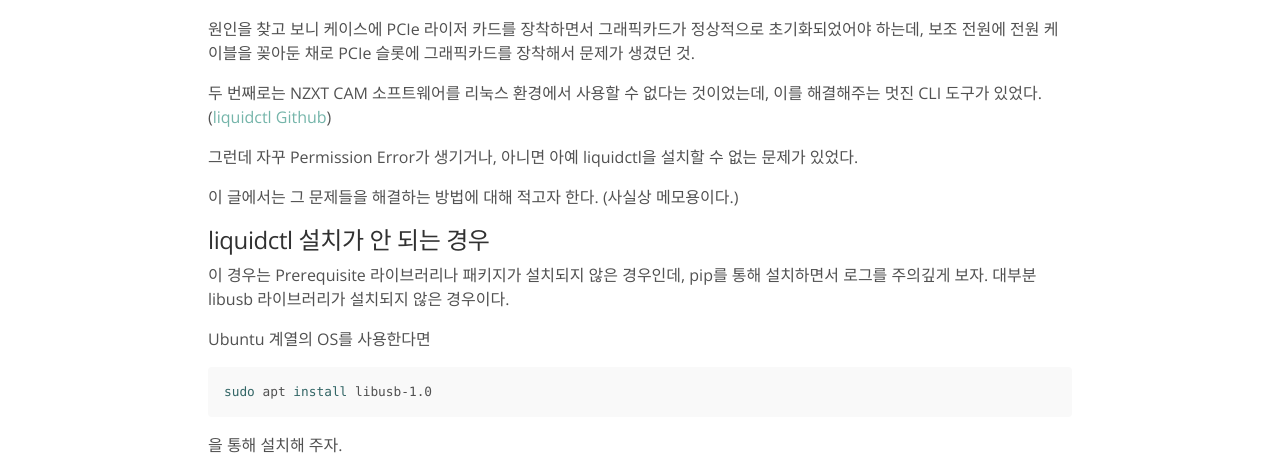
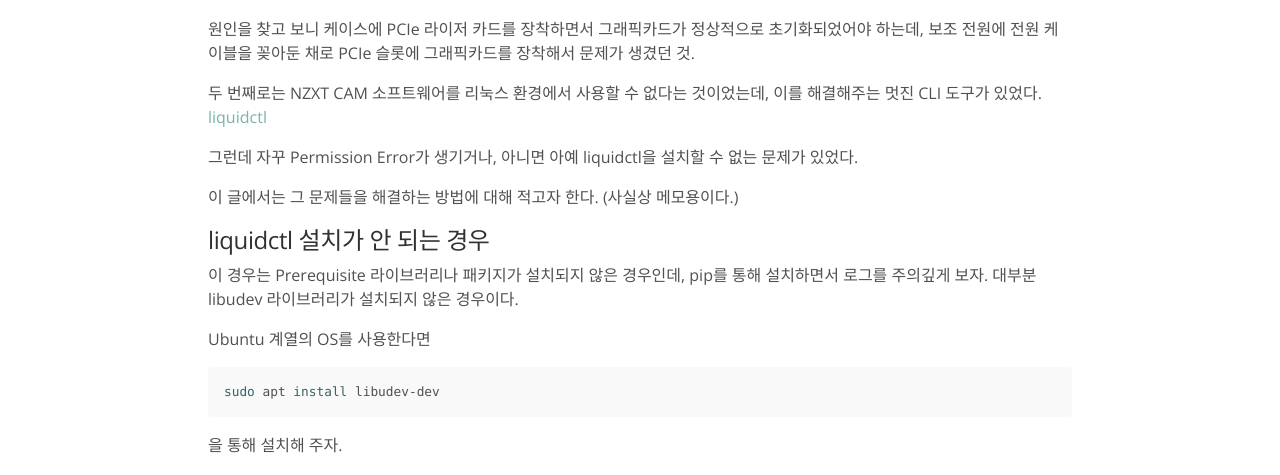
Before and after one commit to ritaru/ritaru.github.io, a Jekyll site: the page built from _posts/2020-03-09-liquidctl.markdown, in a window 1280 px wide and 900 px high. Shown: the part 294-769 px from the top of the window. Built offline with Jekyll 4.4.1, drawn with Linux system fonts in a browser that asks for light colours; some web fonts are replaced; some of the changed text lies outside the part shown.

Commit message:
liquidctl 포스트 수정

````diff
--- a/_posts/2020-03-09-liquidctl.markdown
+++ b/_posts/2020-03-09-liquidctl.markdown
@@ -12,7 +12,7 @@
 원인을 찾고 보니 케이스에 PCIe 라이저 카드를 장착하면서 그래픽카드가 정상적으로 초기화되었어야 하는데, 보조 전원에 전원 케이블을 꽂아둔 채로 PCIe 슬롯에 그래픽카드를 장착해서 문제가 생겼던 것.
 
 두 번째로는 NZXT CAM 소프트웨어를 리눅스 환경에서 사용할 수 없다는 것이었는데, 이를 해결해주는 멋진 CLI 도구가 있었다.
-([liquidctl Github](https://github.com/jonasmalacofilho/liquidctl))
+[liquidctl](https://github.com/jonasmalacofilho/liquidctl)
 
 그런데 자꾸 Permission Error가 생기거나, 아니면 아예 liquidctl을 설치할 수 없는 문제가 있었다.
 
@@ -20,12 +20,12 @@
 
 ## liquidctl 설치가 안 되는 경우
 
-이 경우는 Prerequisite 라이브러리나 패키지가 설치되지 않은 경우인데, pip를 통해 설치하면서 로그를 주의깊게 보자. 대부분 libusb 라이브러리가 설치되지 않은 경우이다.
+이 경우는 Prerequisite 라이브러리나 패키지가 설치되지 않은 경우인데, pip를 통해 설치하면서 로그를 주의깊게 보자. 대부분 libudev 라이브러리가 설치되지 않은 경우이다.
 
 Ubuntu 계열의 OS를 사용한다면
 
 ```bash
-sudo apt install libusb-1.0
+sudo apt install libudev-dev
 ```
 
 을 통해 설치해 주자.
@@ -113,3 +113,9 @@
 ```
 
 혹시 이외의 다른 문제가 발생한다면 liquidctl을 --debug 옵션을 주어 실행해 보자.
+
+690LC로 표시되는 장치(주로 EVGA)의 Fan speed가 위처럼 0 rpm으로 표시된다면
+```bash
+liquidctl initialize --legacy-690lc
+```
+를 통해 초기화해 주면 정상적으로 표시된다.
````
